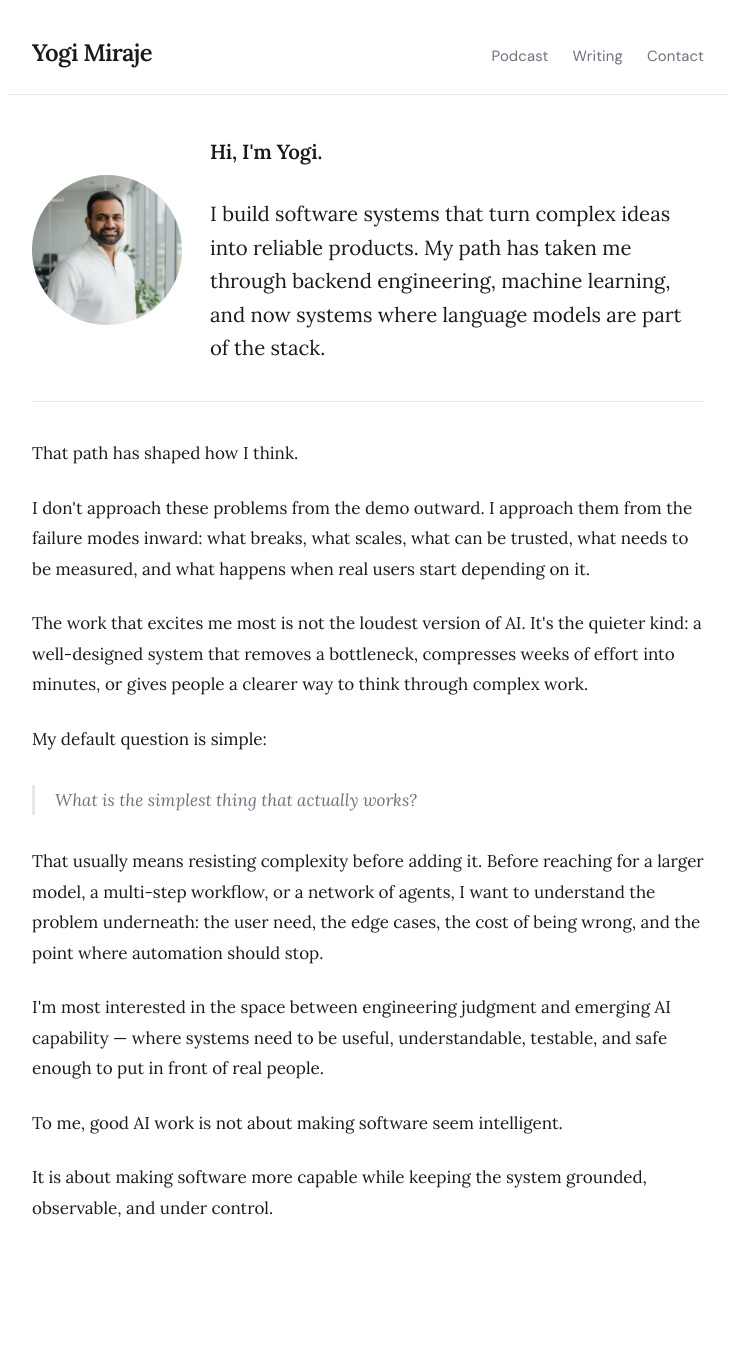
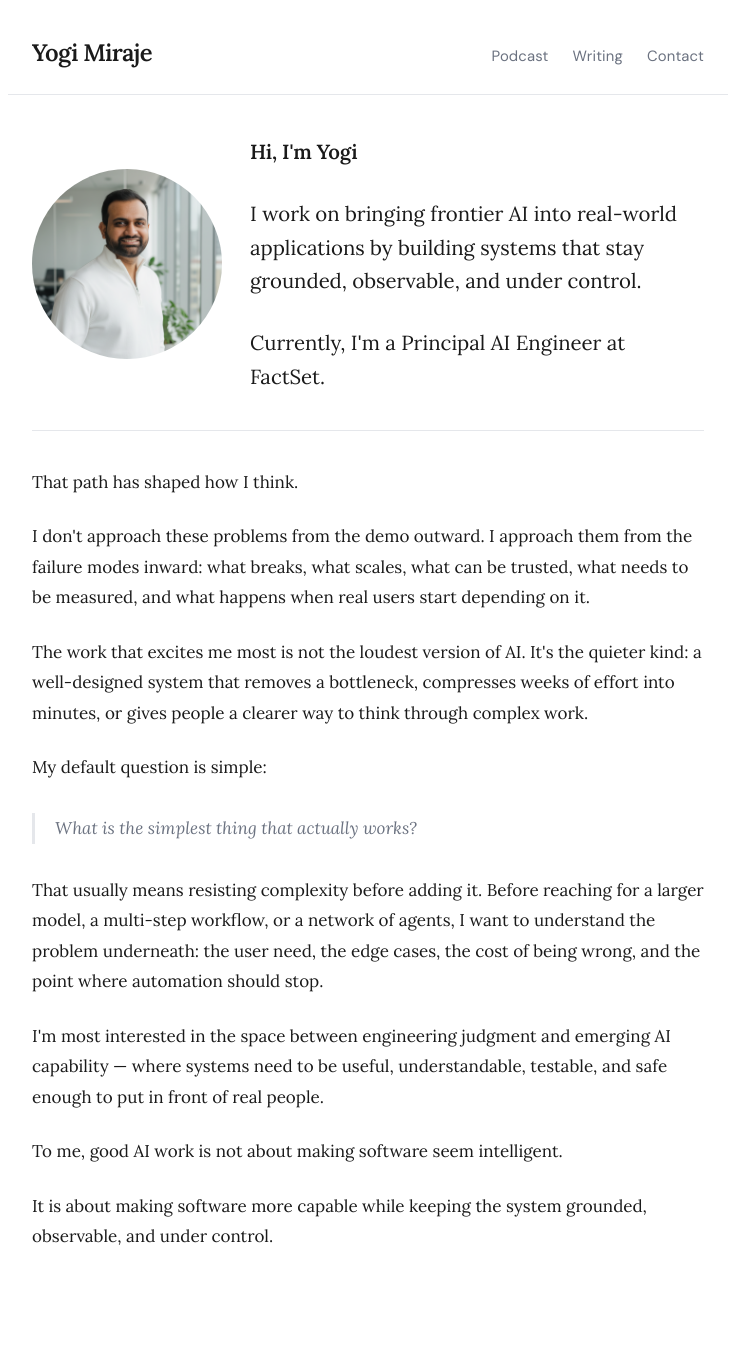
Before and after one commit to yogi-miraje/yogi-miraje.github.io, a Jekyll site: the page built from index.md, in a window 1280 px wide. Shown: the whole page, without its empty margins (272-1007 px from the left). Built offline with Jekyll 4.4.1, drawn with Linux system fonts in a browser that asks for light colours; before the commit the page ends 1343 px from its top, so only the background shows below that.

Commit message:
Update intro copy and enlarge circular photo to fill intro
- New intro: frontier AI / grounded systems + Principal AI Engineer at FactSet
- Enlarge intro photo to 190px so it occupies the full intro height

Co-Authored-By: Claude Opus 4.7 <noreply@anthropic.com>

```diff
--- a/assets/css/style.css
+++ b/assets/css/style.css
@@ -257,8 +257,8 @@ body {
 }
 
 .intro-photo {
-  width: 150px;
-  height: 150px;
+  width: 190px;
+  height: 190px;
   flex-shrink: 0;
   object-fit: cover;
   border-radius: 50%;
--- a/index.md
+++ b/index.md
@@ -7,8 +7,9 @@ title: Yogi Miraje
   <div class="intro">
     <img src="{{ '/assets/img/profile.png' | relative_url }}" alt="Yogi Miraje" class="intro-photo">
     <div class="lead">
-      <p>Hi, I'm Yogi.</p>
-      <p>I build software systems that turn complex ideas into reliable products. My path has taken me through backend engineering, machine learning, and now systems where language models are part of the stack.</p>
+      <p>Hi, I'm Yogi</p>
+      <p>I work on bringing frontier AI into real-world applications by building systems that stay grounded, observable, and under control.</p>
+      <p>Currently, I'm a Principal AI Engineer at FactSet.</p>
     </div>
   </div>
 
```
